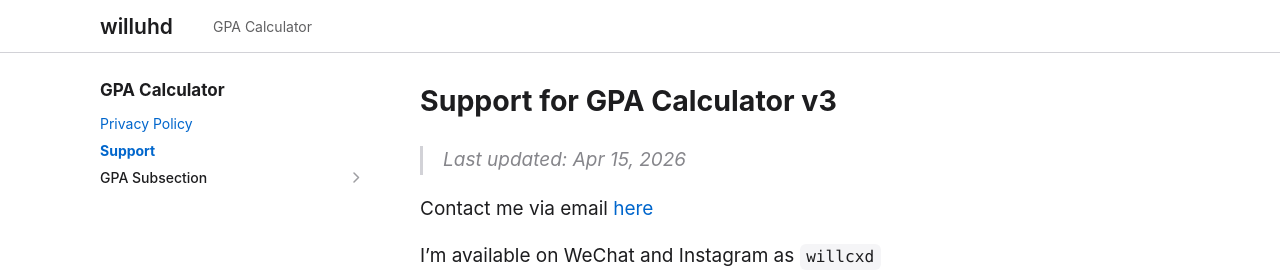
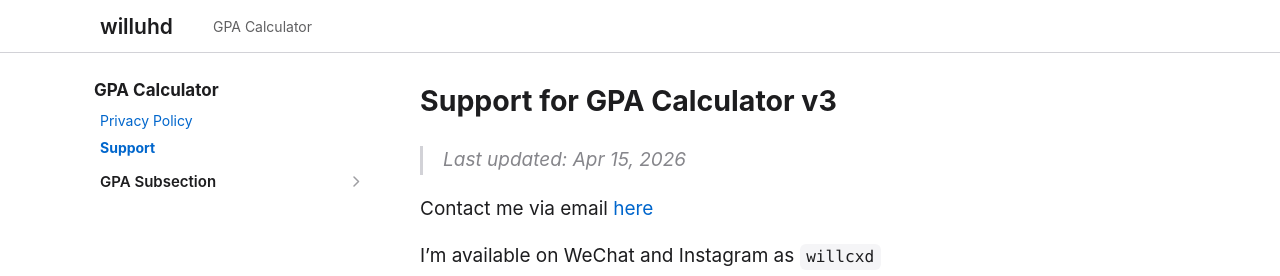
Before and after one commit to WillUHD/willuhd.github.io, a Jekyll site: the page built from gpa-calc/support.md, in a window 1280 px wide. Shown: the top 276 px of the page. Built offline with Jekyll 4.4.1, drawn with Linux system fonts in a browser that asks for light colours.

Commit message:
Update style.scss

```diff
--- a/assets/css/style.scss
+++ b/assets/css/style.scss
@@ -180,75 +180,47 @@ a { cursor: pointer; text-decoration: none; color: inherit; }
   margin: 40px 0;
 }
 
-/* --- Paste/Update these in assets/css/style.scss --- */
+/* --- Sidebar Dynamic Layout Fixes --- */
 
+/* Header and Back Button Alignment */
 .nav__header-container {
   display: flex;
   align-items: center;
-  margin-bottom: 15px;
-  gap: 4px; /* Space between back button and text */
+  margin-bottom: 12px;
+  margin-left: -6px; /* Pulls back button slightly left for visual alignment */
 }
 
 .back-button {
+  color: var(--apple-secondary);
   display: flex;
   align-items: center;
-  color: var(--apple-link);
-  margin-left: -8px; /* Optical alignment */
+  padding-right: 6px;
   cursor: pointer;
-  transition: opacity 0.2s;
 }
 
 .back-button:hover {
-  opacity: 0.6;
+  color: var(--apple-text);
 }
 
 .nav__title {
-  margin: 0;
+  margin-bottom: 0; /* Override previous margin since flex container handles it */
 }
 
-.nav__title a {
-  color: var(--apple-text) !important;
-  font-size: 17px;
-  font-weight: 500;
-  display: block;
-}
-
-.nav__title a.active {
-  font-weight: 700 !important;
-}
-
-/* Nested Folder Links */
+/* Sub-section Links (Nested folder links) */
 .sidebar-links a.nav__subtitle {
-  color: var(--apple-text) !important; /* Header color */
-  font-size: 14px; /* Smaller font */
-  font-weight: 500;
-  margin-top: 5px;
-  display: flex;
-  justify-content: space-between;
-  align-items: center;
+  color: var(--apple-text) !important; /* Same color as the header */
+  font-size: 15px; /* Smaller than the 17px header */
+  font-weight: 600;
+  margin-top: 16px; /* Separation from regular file links */
 }
 
 .sidebar-links a.nav__subtitle:hover {
   opacity: 0.7;
 }
 
-/* Sidebar Standard Links */
-.sidebar-links {
-  list-style: none;
-  padding: 0;
-  margin: 0;
+.chevron-icon {
+  opacity: 0.8;
+  color: var(--apple-secondary);
+  display: flex;
+  align-items: center;
 }
-
-.sidebar-links li {
-  margin-bottom: 10px;
-}
-
-.sidebar-links a {
-  color: var(--apple-link) !important;
-  font-size: 14px;
-  text-decoration: none;
-}
-
-.sidebar-links a.active {
-  font-weight: 700 !important;
-}
```
